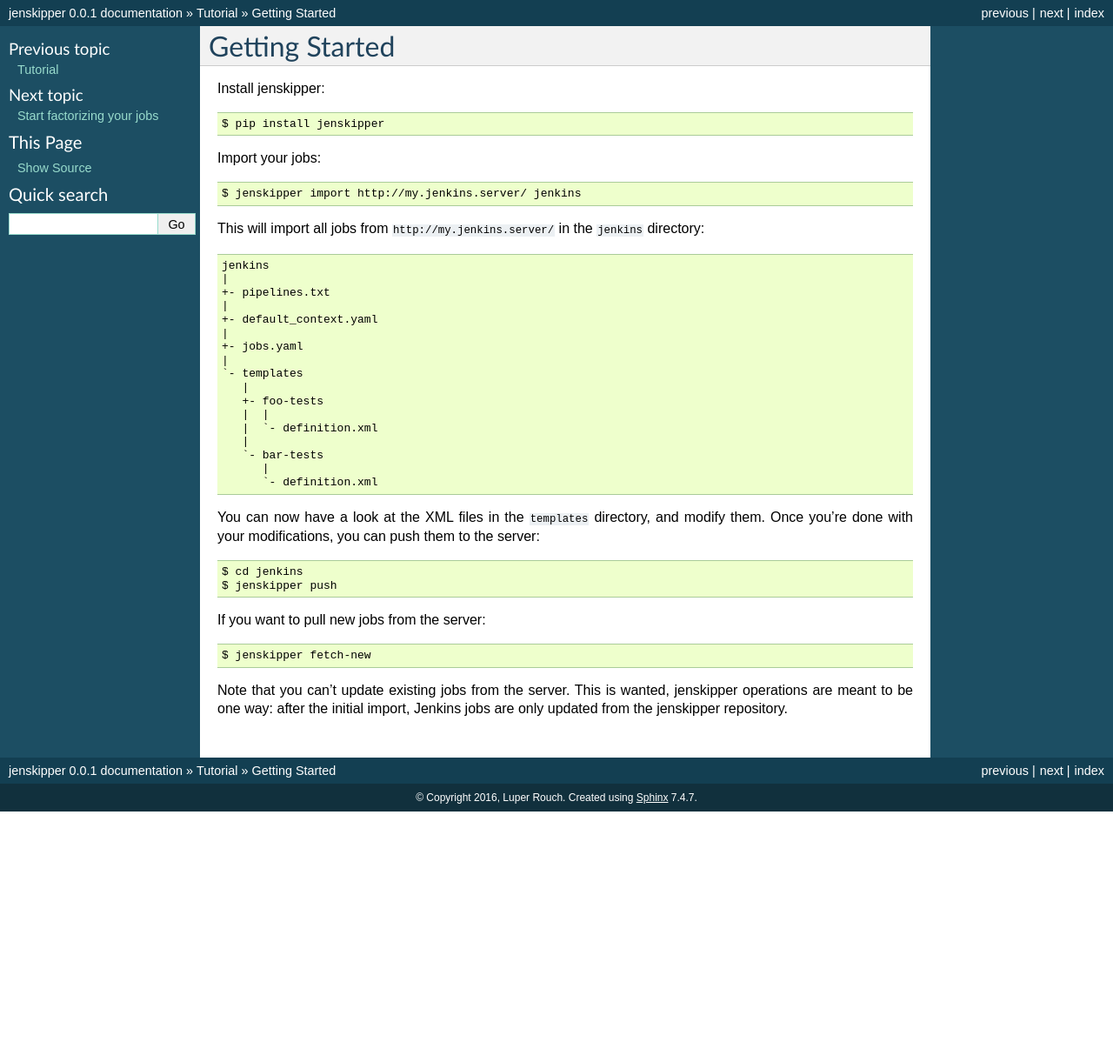
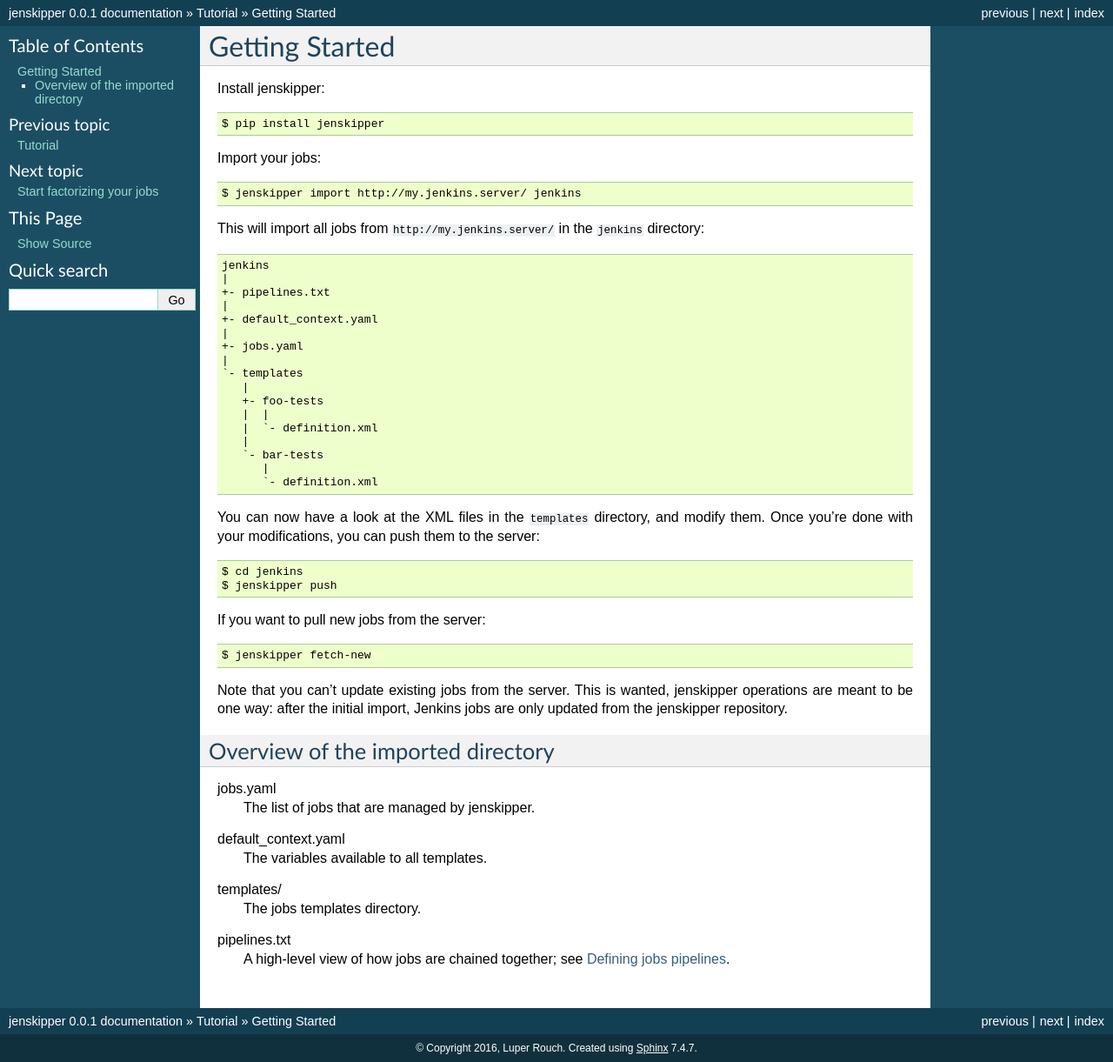
Before and after one commit to flupke/jenskipper, a Sphinx documentation site: the page built from doc/getting_started.rst, in a window 1280 px wide. Shown: the whole page at 87% size. Built offline with Sphinx 7.4.7, drawn with Linux system fonts in a browser that asks for light colours; before the commit the page ends 933 px from its top, so only the background shows below that.

Commit message:
doc: add directory structure overview

```diff
--- a/doc/getting_started.rst
+++ b/doc/getting_started.rst
@@ -44,3 +44,18 @@ If you want to pull new jobs from the server::
 Note that you can't update existing jobs from the server. This is wanted,
 jenskipper operations are meant to be one way: after the initial import,
 Jenkins jobs are only updated from the jenskipper repository.
+
+Overview of the imported directory
+----------------------------------
+
+jobs.yaml
+    The list of jobs that are managed by jenskipper.
+
+default_context.yaml
+    The variables available to all templates.
+
+templates/
+    The jobs templates directory.
+
+pipelines.txt
+    A high-level view of how jobs are chained together; see :doc:`pipelines`.
```
